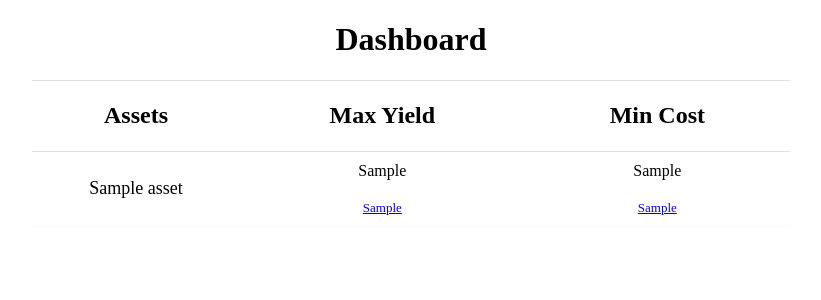
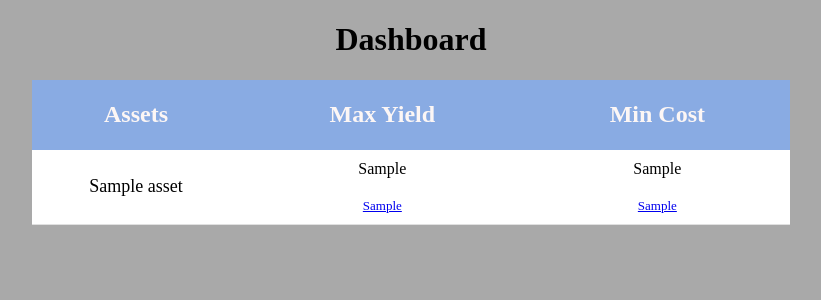
Before and after one commit to rthomasmclean/crypto_dashboard, a Flask app: template templates/dash.html in a window 1280 px wide. Shown: the top 300 px of the page, without its empty margins (229-1050 px from the left). Run offline with Flask 2, Linux system fonts and the light colour scheme; the template is opened without the code that fills it: most values are stand-ins (such as "Sample title", 1, 10 or a date in 2020); parts of the project's set-up code (start-up, migrations or seed data) failed here and were passed over.

Commit message:
Add files via upload
Formatted + corrected hyperlinks

```diff
--- a/main.py
+++ b/main.py
@@ -1,15 +1,21 @@
-from flask import Flask, render_template
+from flask import Flask, render_template, jsonify
 import exchanges
 import time
 
 app = Flask(__name__)
 
 exchange_urls = {
-    "Aave": "https://aave.com/",
+    "Aave": "https://aave.com",
     "Compound": "https://compound.finance/markets",
     "Solfarm": "https://solfarm.io/lend",
     "Mango Markets": "https://trade.mango.markets/stats"
 }
+
+@app.route("/update_dashboard", methods=["POST"])
+def updatedash():
+    launch_drivers()
+    spreads = exchanges.get_spreads()
+    return jsonify("", render_template("update_dash.html", assets=exchanges.get_dict().keys(), data=spreads, urls=exchange_urls))
 
 @app.route("/")
 def home():
@@ -21,9 +27,6 @@ def launch_drivers():
     exchanges.launch_solfarm()
     exchanges.launch_mangomarkets()
 
-def main():
-    launch_drivers()
 
-if __name__ == "__main__":
-    main()
-    app.run()
+launch_drivers()
+app.run()
--- a/static/styles/style.css
+++ b/static/styles/style.css
@@ -1,3 +1,7 @@
+body {
+  background-color: #a9a9a9;
+}
+
 h1 {
   text-align: center;
 }
@@ -11,19 +15,22 @@ table {
 
 table th {
 	padding:21px 25px 22px 25px;
-	border-top:1px solid #e0e0e0;
-	border-bottom:1px solid #e0e0e0;
+	/* border-top:1px solid #e0e0e0;
+	border-bottom:1px solid #e0e0e0; */
   font-size:x-large;
+  background-color: #89ABE3FF;
+  color: #FCF6F5FF;
 }
 
 table td {
 	padding:10px;
 	text-align:center;
+  background-color: white;
 }
 
 td.asset_format {
   font-size:large;
-	border-bottom:1px solid #fafafa;
+	border-bottom:1px solid #e0e0e0;
 }
 
 tr.exchange_spec {
@@ -32,5 +39,5 @@ tr.exchange_spec {
 }
 
 td.bottom {
-	border-bottom:1px solid #fafafa;
+	border-bottom:1px solid #e0e0e0;
 }
--- a/templates/dash.html
+++ b/templates/dash.html
@@ -1,6 +1,24 @@
 <!DOCTYPE html>
-<html lang="en">
 <head>
+    <script src="https://ajax.googleapis.com/ajax/libs/jquery/2.2.0/jquery.min.js"></script>
+    <script>
+        $(function(){
+            window.setInterval(function(){
+                loadNewDash()
+            }, 100000)
+
+            function loadNewDash(){
+                $.ajax({
+                    url:"/update_dashboard",
+                    type: "POST",
+                    dataType: "json",
+                    success: function(data){
+                        $(dash_refresh).replaceWith(data)
+                    }
+                });
+            }
+        });
+    </script>
     <link rel="stylesheet" type= "text/css" href= "{{ url_for('static',filename='styles/style.css') }}">
     <title>Yield Dashboard</title>
 </head>
@@ -8,11 +26,14 @@
 <body>
     <h1>Dashboard</h1>
     <table cellspacing='0'>
+        <thead>
             <tr>
                 <th>Assets</th>
                 <th>Max Yield</th>
                 <th>Min Cost</th>
             </tr>
+        </thead>
+        <tbody id="dash_refresh">
         {% for asset in assets %}
             <tr>
                 <td class="asset_format" rowspan="2">{{asset}}</td>
@@ -24,6 +45,7 @@
                 <td class="bottom"><a href={{urls[data[asset]["Min Cost Exchange"][0]]}}>{{data[asset]["Min Cost Exchange"][0]}}</a></td>
             </tr>
         {% endfor %}
+        </tbody>
     </table>
 </body>
 </html>
```
Also changed, not shown: templates/update_dash.html (added, +13 -0 lines). Lines whose indentation alone changed are shown as unchanged.
